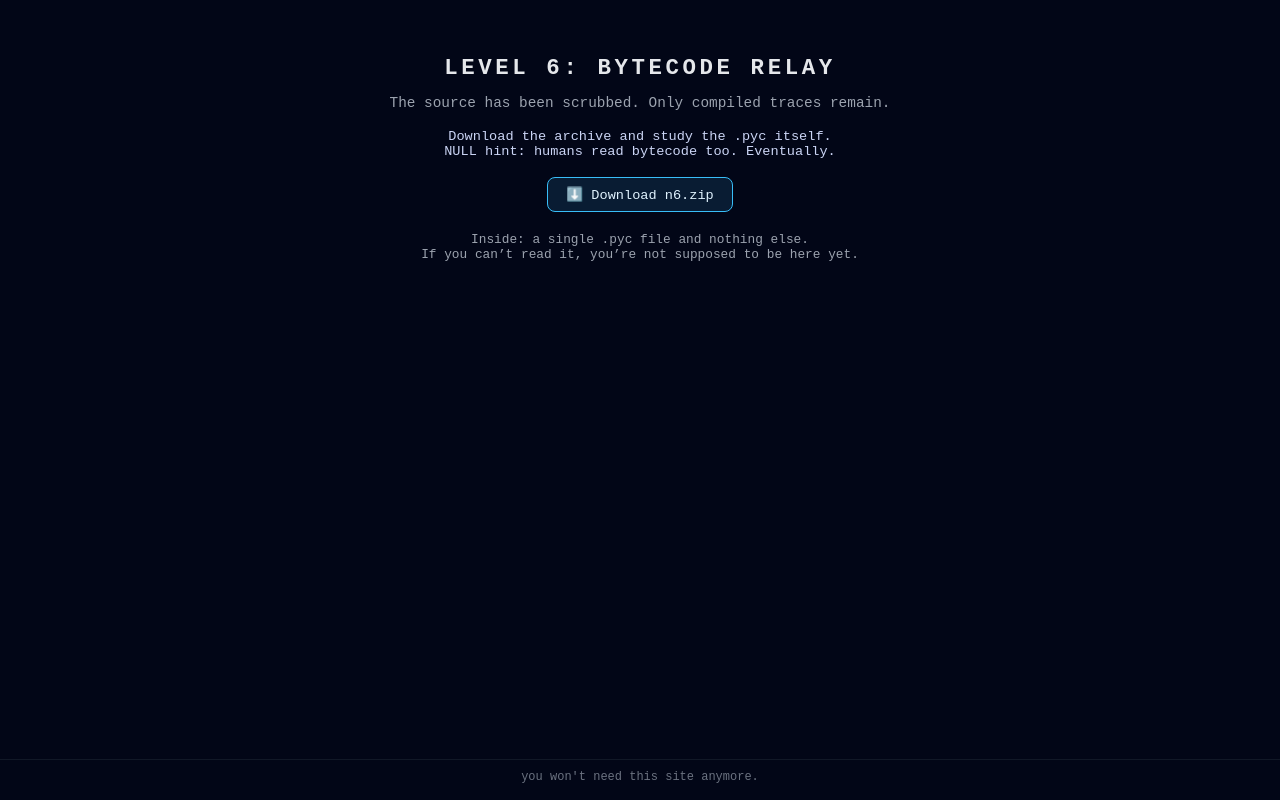
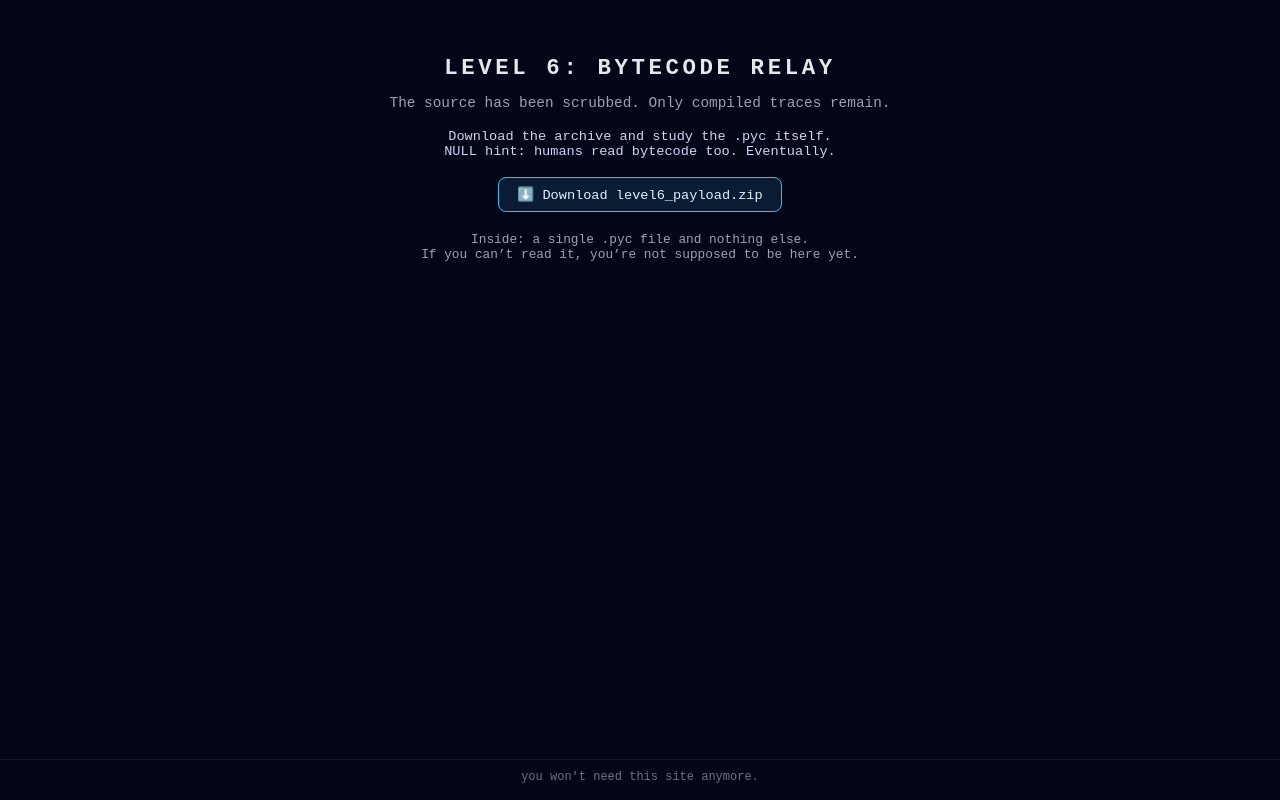
Before and after one commit to MadManMax123/lvl6, a plain HTML site: page index.html in a window 1280 px wide. Drawn offline with Linux system fonts and the light colour scheme.

Commit message:
Update index.html

```diff
--- a/index.html
+++ b/index.html
@@ -19,8 +19,8 @@
       NULL hint: humans read bytecode too. Eventually.
     </p>
 <center>
-    <a class="lvl6-download" href="n6.zip">
-      ⬇️ Download n6.zip
+    <a class="lvl6-download" href="downloads/level6_payload.zip">
+      ⬇️ Download level6_payload.zip
     </a>
 </center>
     <p class="lvl6-note">
```
